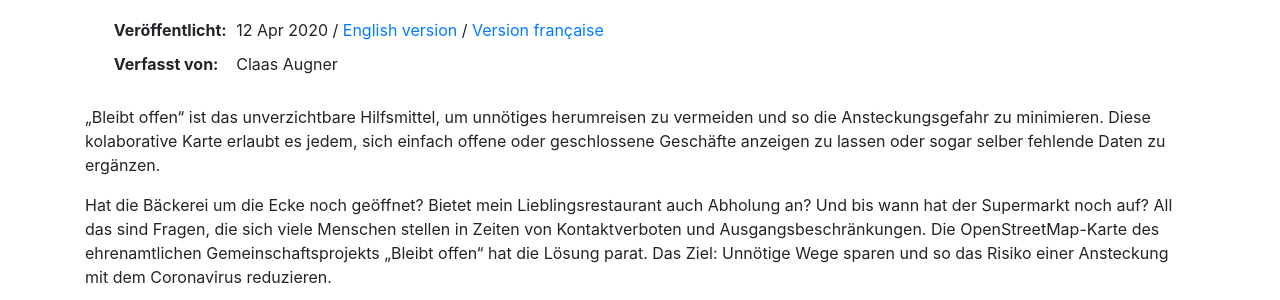
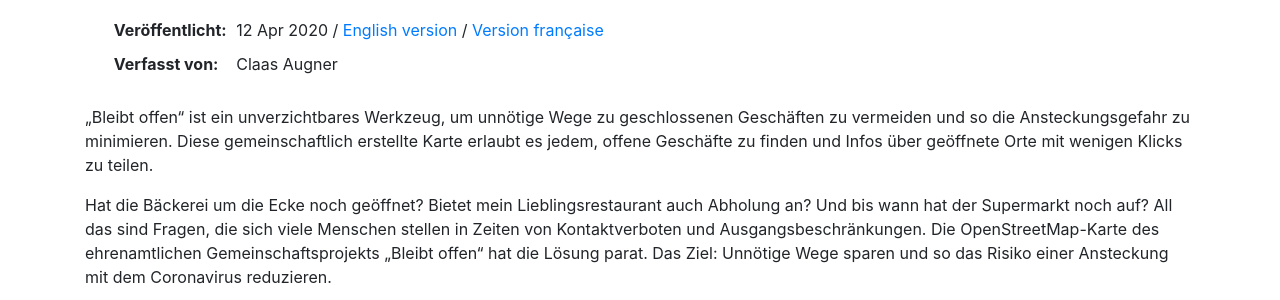
Before and after one commit to bleibtoffen/bleibtoffen, a Jekyll site: the page built from docs/_posts/2020-04-12-pressemitteilung.md, in a window 1280 px wide. Shown: the part 550-850 px from the top of the page. Built offline with Jekyll 4.4.1, drawn with Linux system fonts in a browser that asks for light colours.

Commit message:
Update docs/_posts/2020-04-12-pressemitteilung.md
Co-Authored-By: Claas Augner <github@caugner.de>

```diff
--- a/docs/_posts/2020-04-12-pressemitteilung.md
+++ b/docs/_posts/2020-04-12-pressemitteilung.md
@@ -6,7 +6,7 @@ en: /2020/04/12/press-release.html
 fr: /2020/04/12/communique-de-presse.html
 ---
 
-„Bleibt offen“ ist das unverzichtbare Hilfsmittel, um unnötiges herumreisen zu vermeiden und so die Ansteckungsgefahr zu minimieren. Diese kolaborative Karte erlaubt es jedem, sich einfach offene oder geschlossene Geschäfte anzeigen zu lassen oder sogar selber fehlende Daten zu ergänzen.
+„Bleibt offen“ ist ein unverzichtbares Werkzeug, um unnötige Wege zu geschlossenen Geschäften zu vermeiden und so die Ansteckungsgefahr zu minimieren. Diese gemeinschaftlich erstellte Karte erlaubt es jedem, offene Geschäfte zu finden und Infos über geöffnete Orte mit wenigen Klicks zu teilen.
 
 Hat die Bäckerei um die Ecke noch geöffnet? Bietet mein Lieblingsrestaurant auch Abholung an? Und bis wann hat der Supermarkt noch auf? All das sind Fragen, die sich viele Menschen stellen in Zeiten von Kontaktverboten und Ausgangsbeschränkungen. Die OpenStreetMap-Karte des ehrenamtlichen Gemeinschaftsprojekts „Bleibt offen“ hat die Lösung parat. Das Ziel: Unnötige Wege sparen und so das Risiko einer Ansteckung mit dem Coronavirus reduzieren.
 
```
